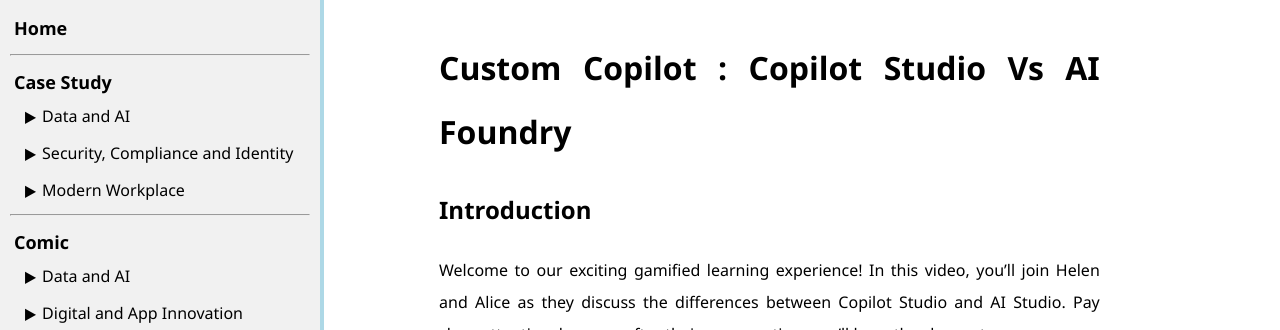
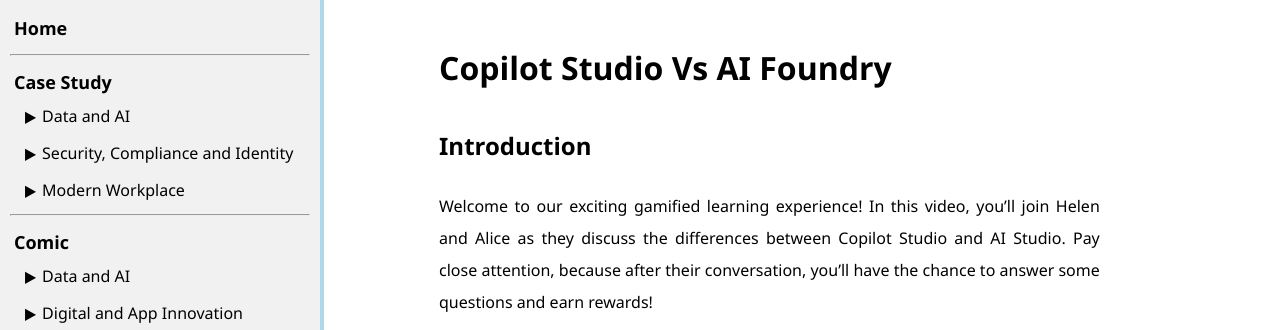
Before and after one commit to ningweinw/iengage, a Jekyll site: the page built from project-files/gamification/Modern Workspace/customcopilot.md, in a window 1280 px wide, cut to the strip 0-330 px from the top of the page. Built offline with Jekyll 4.4.1, drawn with Linux system fonts in a browser that asks for light colours.

Commit message:
Update customcopilot.md

```diff
--- a/project-files/gamification/Modern Workspace/customcopilot.md
+++ b/project-files/gamification/Modern Workspace/customcopilot.md
@@ -1,12 +1,12 @@
 ---
 layout: default
-title:  "Custom Copilot - Copilot Studio Vs AI Foundry"
+title:  "Copilot Studio Vs AI Foundry"
 category: "Gamification"
 sub-category: "Modern Workplace"
 courses: [MS-4009, MS-4010]
 ---
 
-# Custom Copilot : Copilot Studio Vs AI Foundry
+# Copilot Studio Vs AI Foundry
 
 ## Introduction
 
```
